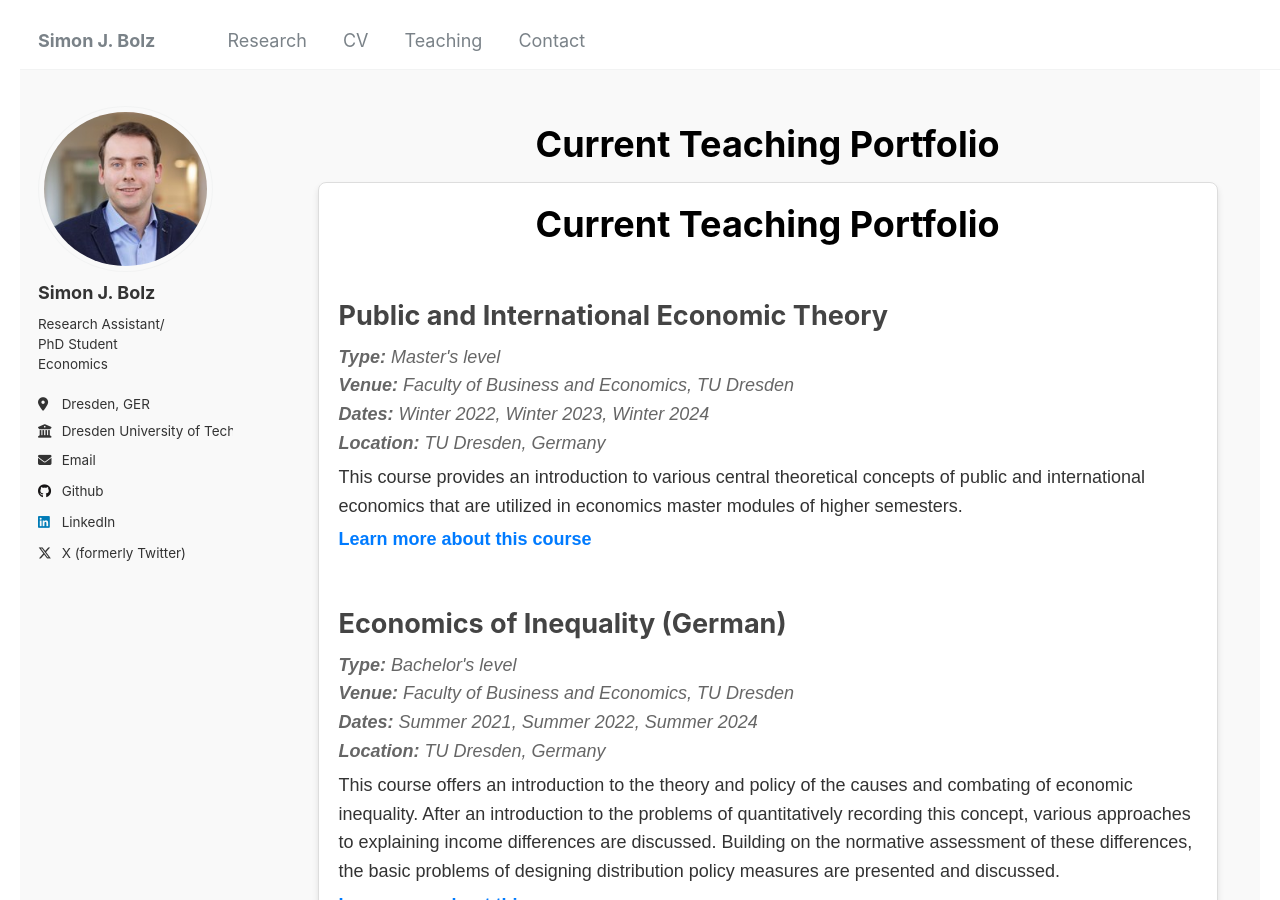
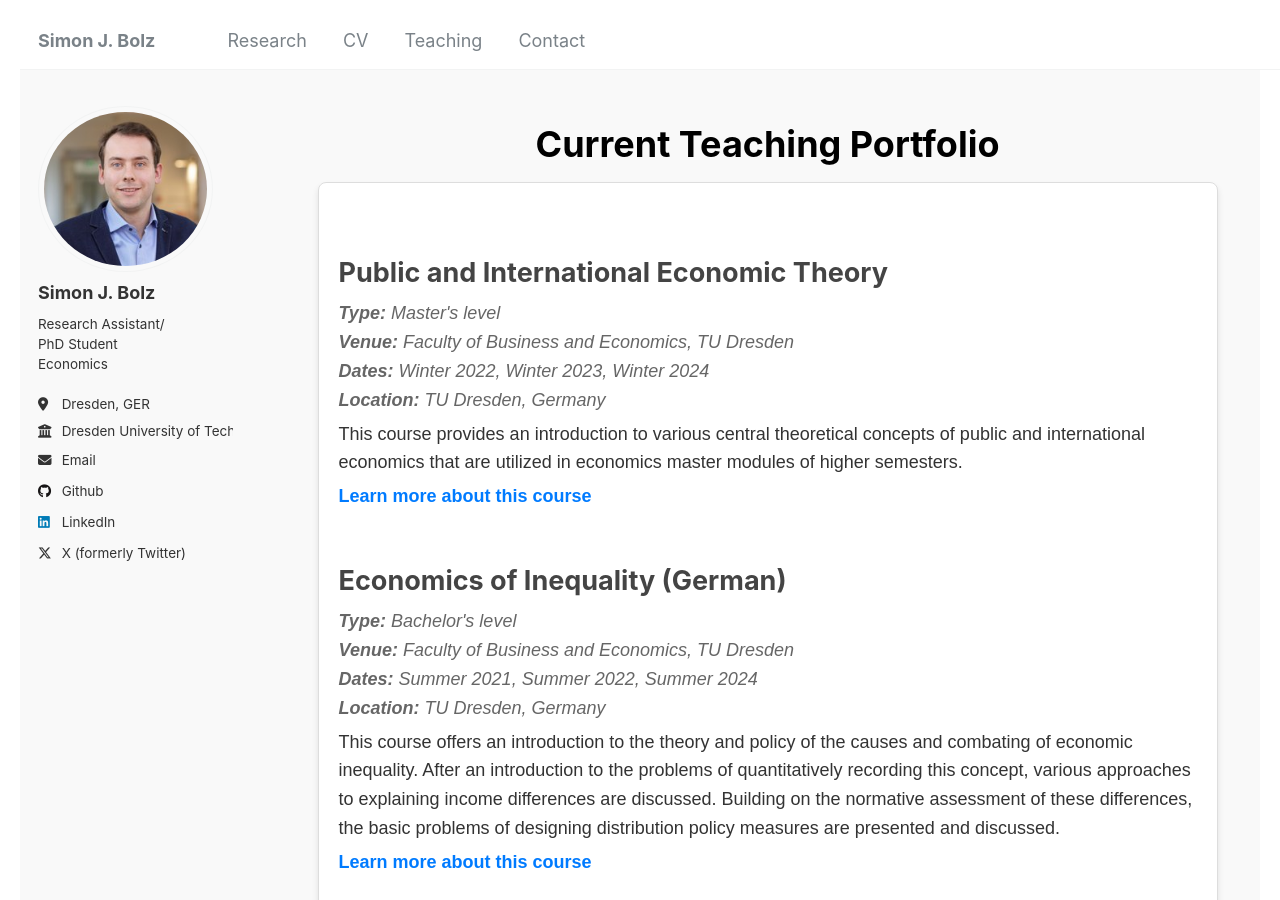
Before and after one commit to sjbolz/sjbolz.github.io, a Jekyll site: the page built from _pages/teaching.html, in a window 1280 px wide and 900 px high. Built offline with Jekyll 4.4.1, drawn with Linux system fonts in a browser that asks for light colours.

Commit message:
Update teaching.html

```diff
--- a/_pages/teaching.html
+++ b/_pages/teaching.html
@@ -66,7 +66,7 @@ author_profile: true
 </head>
 <body>
     <div class="container">
-        <h1>Current Teaching Portfolio</h1>
+        <h1></h1>
 
         <div class="course">
             <h2>Public and International Economic Theory</h2>
```
